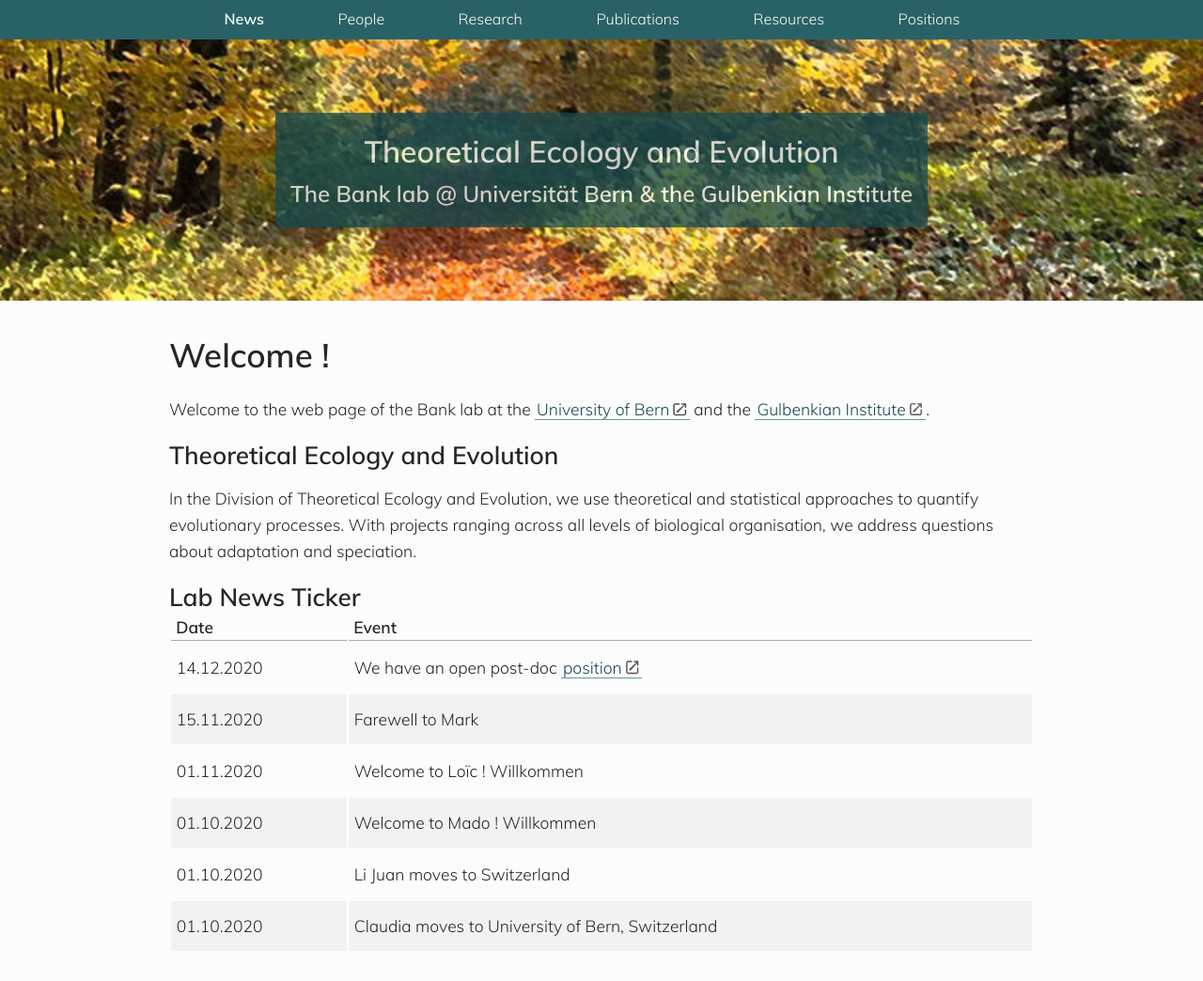
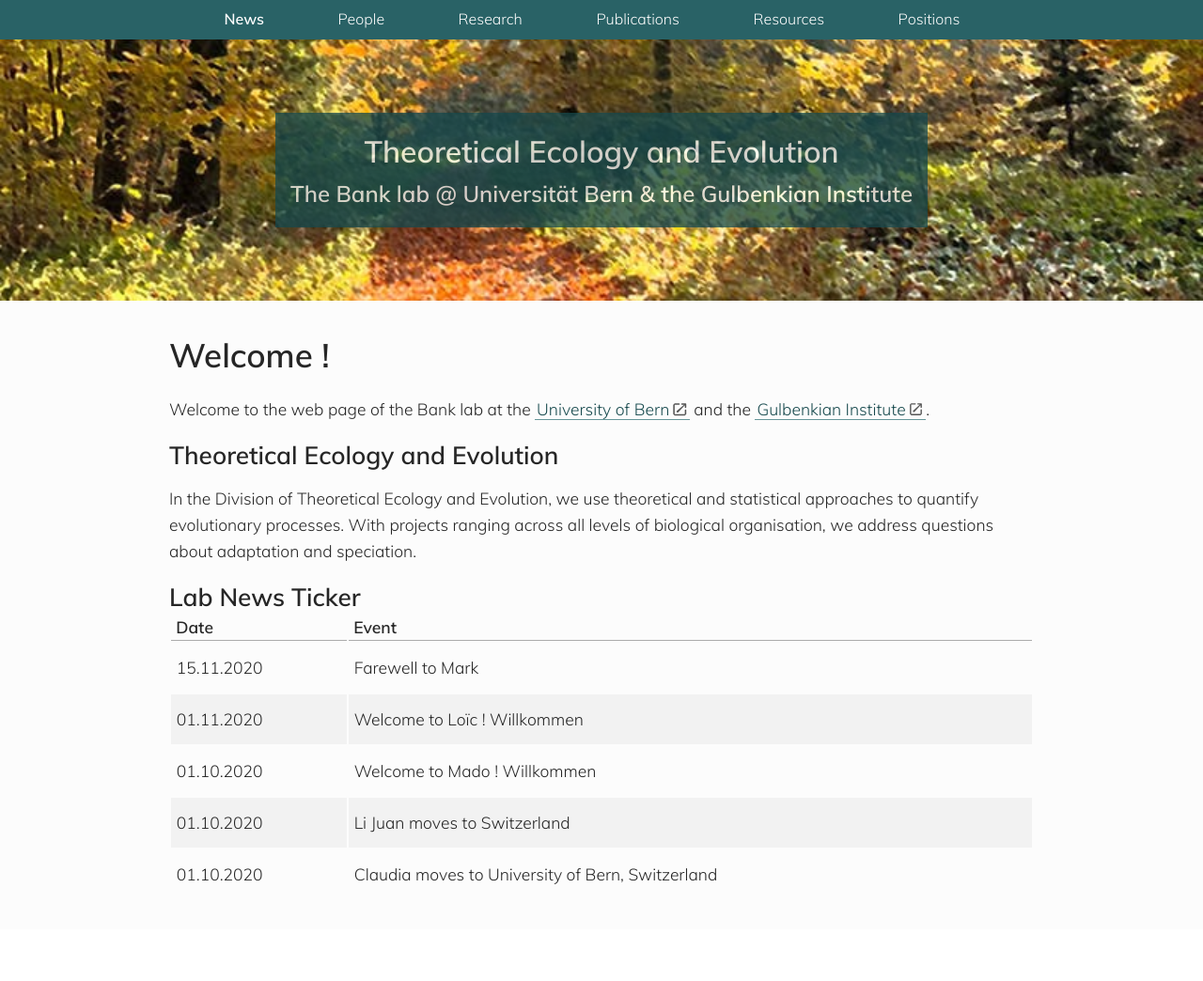
Before and after one commit to banklab/banklab.github.io, a Jekyll site: the page built from index.md, in a window 1280 px wide. Shown: the whole page at 94% size. Built offline with Jekyll 4.4.1, drawn with Linux system fonts in a browser that asks for light colours; some web fonts are replaced; after the commit the page ends 989 px from its top, so only the background shows below that.

Commit message:
Update index.md
Took out the announcement of the open postdoc position bc it has been filled

```diff
--- a/index.md
+++ b/index.md
@@ -16,7 +16,6 @@ In the Division of Theoretical Ecology and Evolution, we use theoretical and sta
 
 Date | Event
 ---  | ---
-14.12.2020 | We have an open post-doc [position](https://banklab.github.io/positions/)
 15.11.2020 | Farewell to Mark
 01.11.2020 | Welcome to Loïc ! Willkommen
 01.10.2020 | Welcome to Mado ! Willkommen
```
